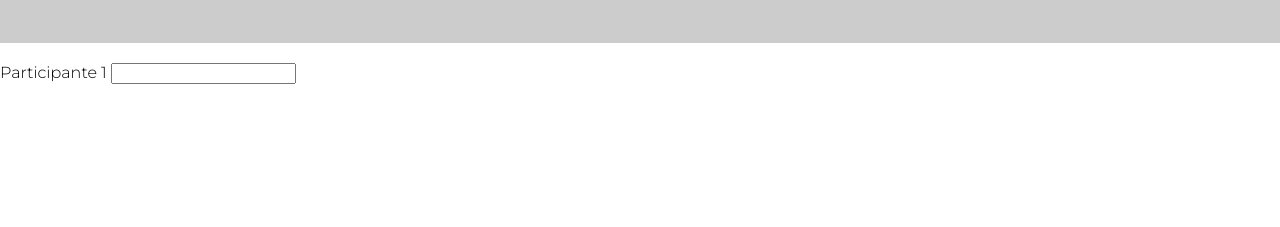
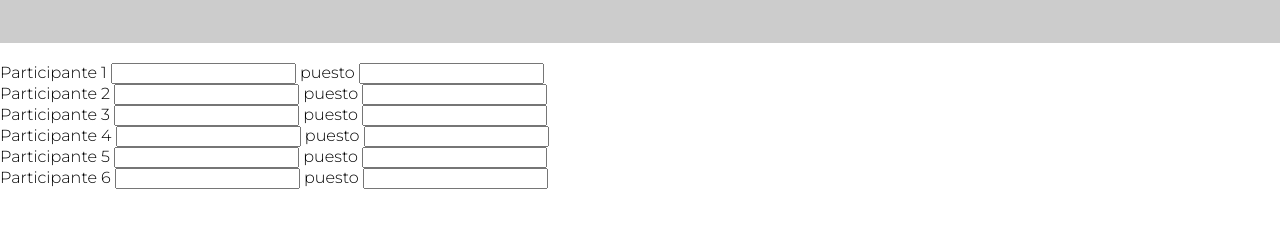
Before and after one commit to Sergio2709/Sorteo, a plain HTML site: page cadena.html in a window 1280 px wide. Shown: the part 77-304 px from the top of the page. Drawn offline with Linux system fonts and the light colour scheme.

Commit message:
Version final sin js

```diff
--- a/cadena.css
+++ b/cadena.css
@@ -11,3 +11,8 @@ header{
     margin: 20px auto;
     text-align: center;
 }
+
+main li{
+    font-size: 0.3rem;
+    padding: 10px;
+}
--- a/cadena.html
+++ b/cadena.html
@@ -6,7 +6,7 @@
         <link rel="stylesheet" href="reset2.css">
         <link rel="stylesheet" href="cadena.css">
         <link rel="preconnect" href="https://fonts.googleapis.com"><link rel="preconnect" href="https://fonts.gstatic.com" crossorigin><link href="https://fonts.googleapis.com/css2?family=Montserrat:wght@300&display=swap" rel="stylesheet">
-        <title>Sorteo Cadena</title>
+        <title>Sorteo Cadena 2023</title>
     </head>
 
     <header>
@@ -17,7 +17,39 @@
         <ul>
             <li>
                 <label for="user1">Participante 1</label>
-                <input type="text">
+                <input type="text" id="user1">
+                <label for="numero"> puesto </label>
+                <input type="number" id="numero">
+            </li>
+            <li>
+                <label for="user1">Participante 2</label>
+                <input type="text" id="user1">
+                <label for="numero"> puesto </label>
+                <input type="number" id="numero">
+            </li>
+            <li>
+                <label for="user1">Participante 3</label>
+                <input type="text" id="user1">
+                <label for="numero"> puesto </label>
+                <input type="number" id="numero">
+            </li>
+            <li>
+                <label for="user1">Participante 4</label>
+                <input type="text" id="user1">
+                <label for="numero"> puesto </label>
+                <input type="number" id="numero">
+            </li>
+            <li>
+                <label for="user1">Participante 5</label>
+                <input type="text" id="user1">
+                <label for="numero"> puesto </label>
+                <input type="number" id="numero">
+            </li>
+            <li>
+                <label for="user1">Participante 6</label>
+                <input type="text" id="user1">
+                <label for="numero"> puesto </label>
+                <input type="number" id="numero">
             </li>
         </ul>
     </body>
--- a/cadena.js
+++ b/cadena.js
@@ -0,0 +1 @@
+print(helloworld);
```
